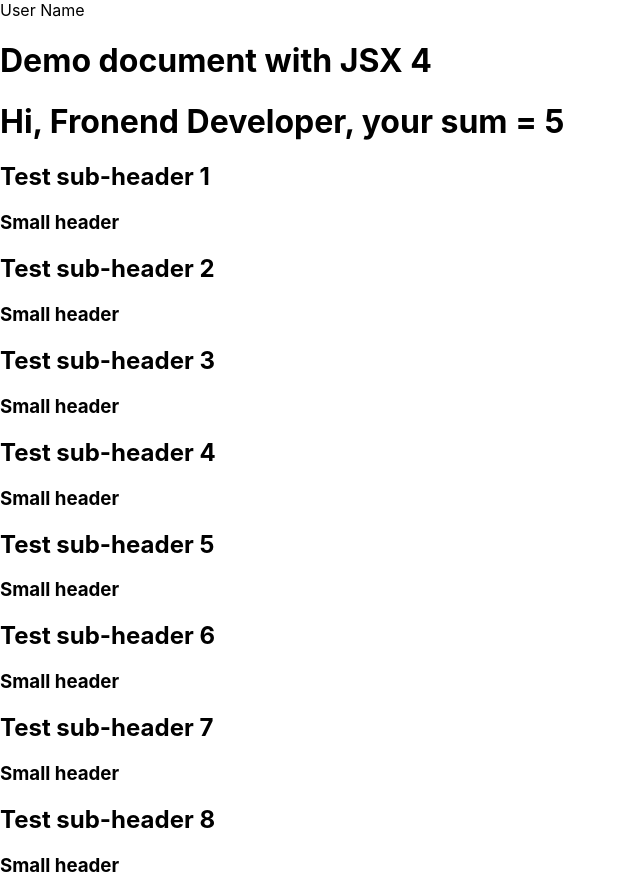
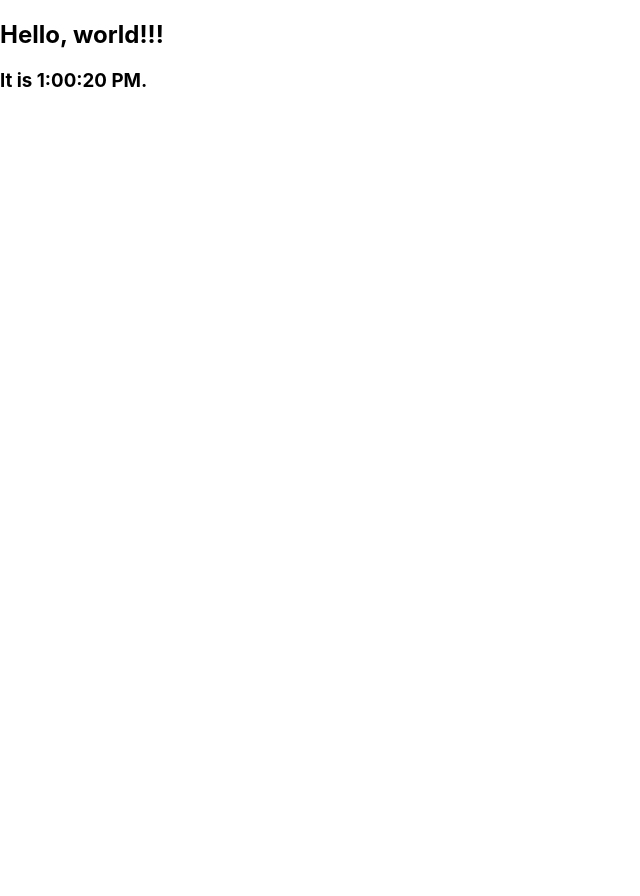
Before and after one commit to Yurk-do/first-react-app, a React (Create React App) app: page / in a window 1280 px wide. Shown: the whole page, without its empty margins (0-640 px from the left). After the commit the page ends 800 px from the top, so only its background shows below. Built offline with nearby package versions, Linux system fonts and the light colour scheme.

Commit message:
virtual DOM

```diff
--- a/src/index.js
+++ b/src/index.js
@@ -64,34 +64,46 @@ import App from "./App";
 
 // Деструктурирование
 
-const LoggedUserBlock = ({ isUserLogged }) => {
-  if (isUserLogged) return <span>User Name</span>;
-  else return <span>Please login</span>;
-};
+// const LoggedUserBlock = ({ isUserLogged }) => {
+//   if (isUserLogged) return <span>User Name</span>;
+//   else return <span>Please login</span>;
+// };
 
-const HeadersBlock = ({ numbers }) =>
-  numbers.map((number) => (
-    <React.Fragment>
-      <h2> Test sub-header {number}</h2>
-      <h3>Small header</h3>
-    </React.Fragment>
-  ));
+// const HeadersBlock = ({ numbers }) =>
+//   numbers.map((number) => (
+//     <React.Fragment>
+//       <h2> Test sub-header {number}</h2>
+//       <h3>Small header</h3>
+//     </React.Fragment>
+//   ));
 
-const GreeterBlock = ({ userName, arg1, arg2 }) => (
-  <h1>
-    Hi, {userName}, your sum = {arg1 + arg2}
-  </h1>
-);
+// const GreeterBlock = ({ userName, arg1, arg2 }) => (
+//   <h1>
+//     Hi, {userName}, your sum = {arg1 + arg2}
+//   </h1>
+// );
 
-const DemoPage = (props) => {
-  return (
-    <React.Fragment>
-      <LoggedUserBlock isUserLogged={true} />
-      <h1> Demo document with JSX {2 + 2}</h1>
-      <GreeterBlock userName="Fronend Developer" arg1={2} arg2={3} />
-      <HeadersBlock numbers={[1, 2, 3, 4, 5, 6, 7, 8]} />
-    </React.Fragment>
+// const DemoPage = (props) => {
+//   return (
+//     <React.Fragment>
+//       <LoggedUserBlock isUserLogged={true} />
+//       <h1> Demo document with JSX {2 + 2}</h1>
+//       <GreeterBlock userName="Fronend Developer" arg1={2} arg2={3} />
+//       <HeadersBlock numbers={[1, 2, 3, 4, 5, 6, 7, 8]} />
+//     </React.Fragment>
+//   );
+// };
+
+// ReactDOM.render(<DemoPage />, document.getElementById("root"));
+
+// Виртуальный ДОМ (ReactDom.render)
+
+setInterval(() => {
+  const element = (
+    <div>
+      <h2>Hello, world!!!</h2>
+      <h3>It is {new Date().toLocaleTimeString()}.</h3>
+    </div>
   );
-};
-
-ReactDOM.render(<DemoPage />, document.getElementById("root"));
+  ReactDOM.render(element, document.getElementById("root"));
+}, 1000);
```
Also changed, not shown: 1 other file (tests, documents, lock files or other folders).
